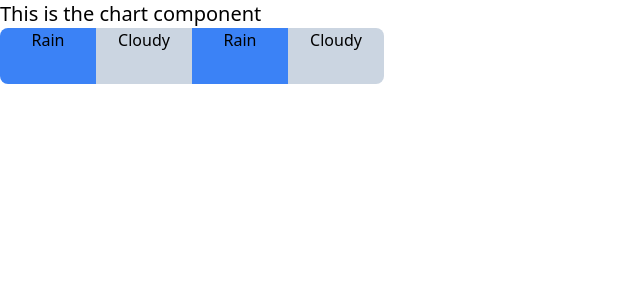
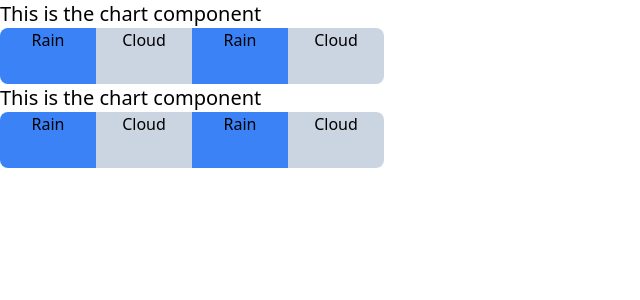
Before and after one commit to kevinchiuu/merrysky-clone, a SvelteKit app: page / in a window 1280 px wide. Shown: the top 300 px of the page, without its empty margins (0-640 px from the left). Built offline with nearby package versions, Linux system fonts and the light colour scheme.

Commit message:
create divs when component mounts

```diff
--- a/src/components/Chart.svelte
+++ b/src/components/Chart.svelte
@@ -1,13 +1,47 @@
-<script lang="ts">
+<script lang='ts'>
+    import { onMount } from "svelte";
+
+    const data: { day: string, Cloud: number, Rain: number, Clear: Number }[] = [
+        { day: "Tuesday", Rain: 4, Cloud: 3, Clear: 1 }
+    ]
+
+    let rainContainer: any;
+    let cloudContainer: any;
+    let rainContainer2: any;
+    let cloudContainer2: any;
+
+    onMount(() => {
+        const child = document.createElement('div');
+        child.textContent = 'Rain'
+        rainContainer.appendChild(child)
+
+        const child2 = document.createElement('div');
+        child2.textContent = 'Cloud'
+        cloudContainer.appendChild(child2)
+
+        const child3 = document.createElement('div');
+        child3.textContent = 'Rain'
+        rainContainer2.appendChild(child3)
+
+        const child4 = document.createElement('div');
+        child4.textContent = 'Cloud'
+        cloudContainer2.appendChild(child4)
+    })
 
 </script>
 
 <div>
     <h1 class="text-xl"> This is the chart component </h1>
-    <div class="box-border h-14 w-96 rounded-lg m-0 flex">
-        <div class="bg-blue-500 h-full w-1/4 align-middle text-center rounded-l-lg"> <div class="h-full w-full text-center"> Rain </div> </div>
-        <div class="bg-slate-300 h-full w-1/4 justify-center text-center"> Cloudy </div>
-        <div class="bg-blue-500 h-full w-1/4 justify-center text-center"> Rain </div>
-        <div class="bg-slate-300 h-full w-1/4 justify-center text-center rounded-r-lg"> Cloudy </div>
+    <!-- <div class="h-14 w-96 flex">
+        <div class="bg-blue-500 h-full w-1/4 align-middle text-center rounded-l-lg"> <h1 class="h-full w-full text-center"> Rain </h1> </div>
+        <div class="bg-slate-300 h-full w-1/4 text-center"> Cloudy </div>
+        <div class="bg-blue-500 h-full w-1/4 text-center"> Rain </div>
+        <div class="bg-slate-300 h-full w-1/4 text-center rounded-r-lg"> Cloudy </div>
+    </div> -->
+    <div class="h-14 w-96 flex">
+        <div bind:this={rainContainer} class="bg-blue-500 justify-center text-center w-1/4 rounded-l-lg"></div>
+        <div bind:this={cloudContainer} class="bg-slate-300 justify-center text-center w-1/4"></div>
+        <div bind:this={rainContainer2} class="bg-blue-500 justify-center text-center w-1/4"></div>
+        <div bind:this={cloudContainer2} class="bg-slate-300 justify-center text-center w-1/4 rounded-r-lg"></div>
     </div>
 </div>
--- a/src/routes/+page.svelte
+++ b/src/routes/+page.svelte
@@ -3,6 +3,7 @@
     import "../app.css"
 </script>
 
-<body>
+<div>
     <Chart/>
-</body>
+    <Chart/>
+</div>
```
Also changed, not shown: src/components/Rain.Svelte (added).
